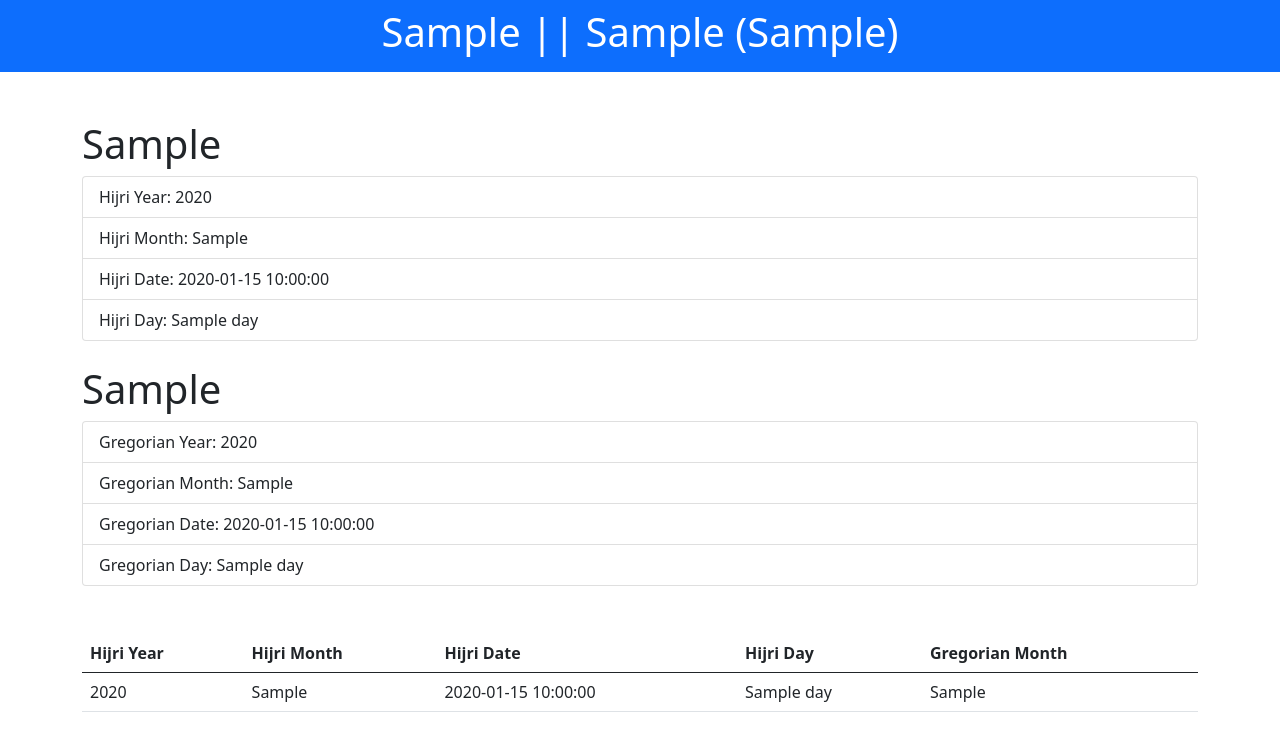
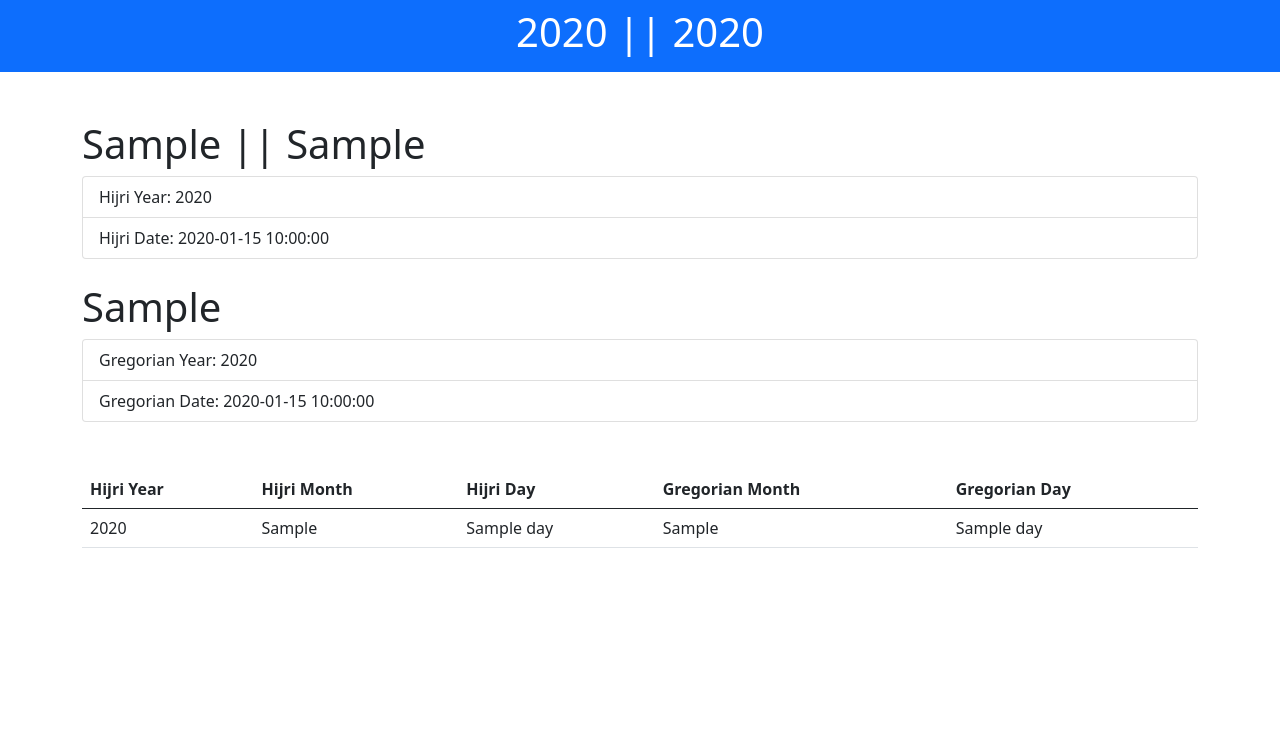
Before and after one commit to enzonjagi/ConsumeAPI, a Python web app: template bookapp/templates/month.html in a window 1280 px wide. Shown: the top 751 px of the page. Run offline with Jinja, Linux system fonts and the light colour scheme; the template is opened without the code that fills it: most values are stand-ins (such as "Sample title", 1, 10 or a date in 2020).

Commit message:
We have successfully rendered the whole month of May in Gregorian and Hijri

```diff
--- a/bookapp/templates/month.html
+++ b/bookapp/templates/month.html
@@ -10,16 +10,14 @@
       </head>
       <body>
           <div class="container-fluid p-2 bg-primary text-white text-center">
-              <h1>{{ month.data.0.hijri.month.en }} || {{ month.data.0.hijri.month.ar }} ({{ month.data.0.gregorian.month.en }}) </h1>
+              <h1>{{ month.data.0.hijri.year }} || {{ month.data.0.gregorian.year }} </h1>
           </div>
           <div class="container mt-5">
                 <div class="col">
-                    <p class="h1">{{ month.data.0.hijri.month.ar }}</p>
+                    <p class="h1">{{ month.data.0.hijri.month.ar }} || {{ month.data.0.hijri.month.en }}</p>
                     <ul class="list-group">
                         <li class="list-group-item">Hijri Year: {{ month.data.0.hijri.year }}</li>
-                        <li class="list-group-item">Hijri Month: {{ month.data.0.hijri.month.en }}</li>
                         <li class="list-group-item">Hijri Date: {{ month.data.0.hijri.date }}</li>
-                        <li class="list-group-item">Hijri Day: {{ month.data.0.hijri.day }}</li>
                     </ul>
                 </div>
                 <br>
@@ -27,9 +25,7 @@
                     <p class="h1">{{ month.data.0.gregorian.month.en }}</p>
                     <ul class="list-group">
                         <li class="list-group-item">Gregorian Year: {{ month.data.0.gregorian.year }}</li>
-                        <li class="list-group-item">Gregorian Month: {{ month.data.0.gregorian.month.en }}</li>
                         <li class="list-group-item">Gregorian Date: {{ month.data.0.gregorian.date }}</li>
-                        <li class="list-group-item">Gregorian Day: {{ month.data.0.gregorian.day }}</li>
                     </ul>
                 </div>
 
@@ -40,19 +36,21 @@
                         <tr>
                             <th scope="col">Hijri Year</th>
                             <th scope="col">Hijri Month</th>
-                            <th scope="col">Hijri Date</th>
                             <th scope="col">Hijri Day</th>
                             <th scope="col">Gregorian Month</th>
+                            <th scope="col">Gregorian Day</th>
                         </tr>
                     </thead>
                     <tbody>
+                        {% for obj in month.data %}
                         <tr>
-                            <td>{{ month.data.0.hijri.year }}</td>
-                            <td>{{ month.data.0.hijri.month.en }}</td>
-                            <td>{{ month.data.0.hijri.date }}</td>
-                            <td>{{ month.data.0.hijri.day }}</td>
-                            <td>{{ month.data.0.gregorian.month.en }}</td>
+                            <td>{{ obj.hijri.year }}</td>
+                            <td>{{ obj.hijri.month.en }}</td>
+                            <td>{{ obj.hijri.day }}</td>
+                            <td>{{ obj.gregorian.month.en }}</td>
+                            <td>{{ obj.gregorian.day }}</td>
                         </tr>
+                        {% endfor %}
                     </tbody>
                 </table>
 
```
